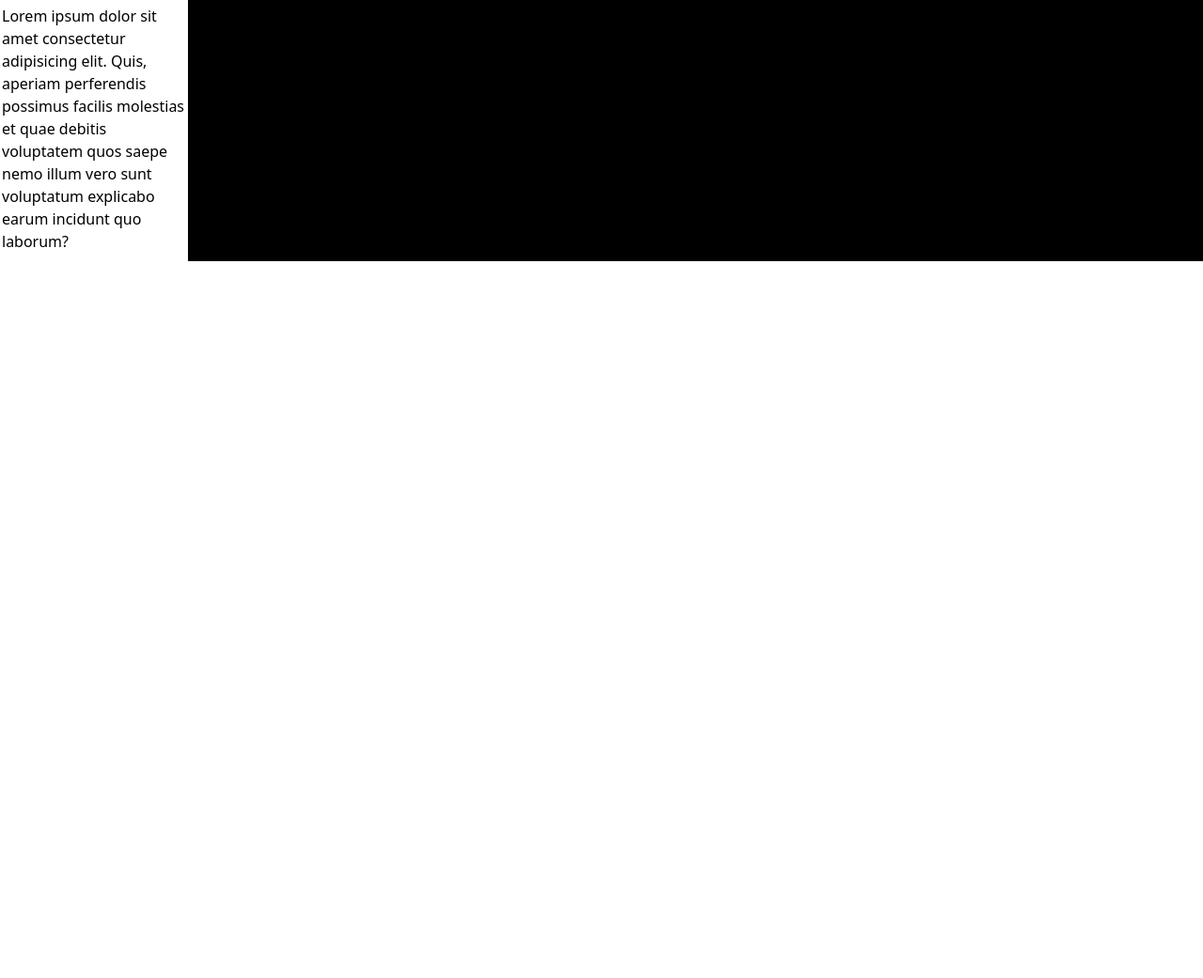
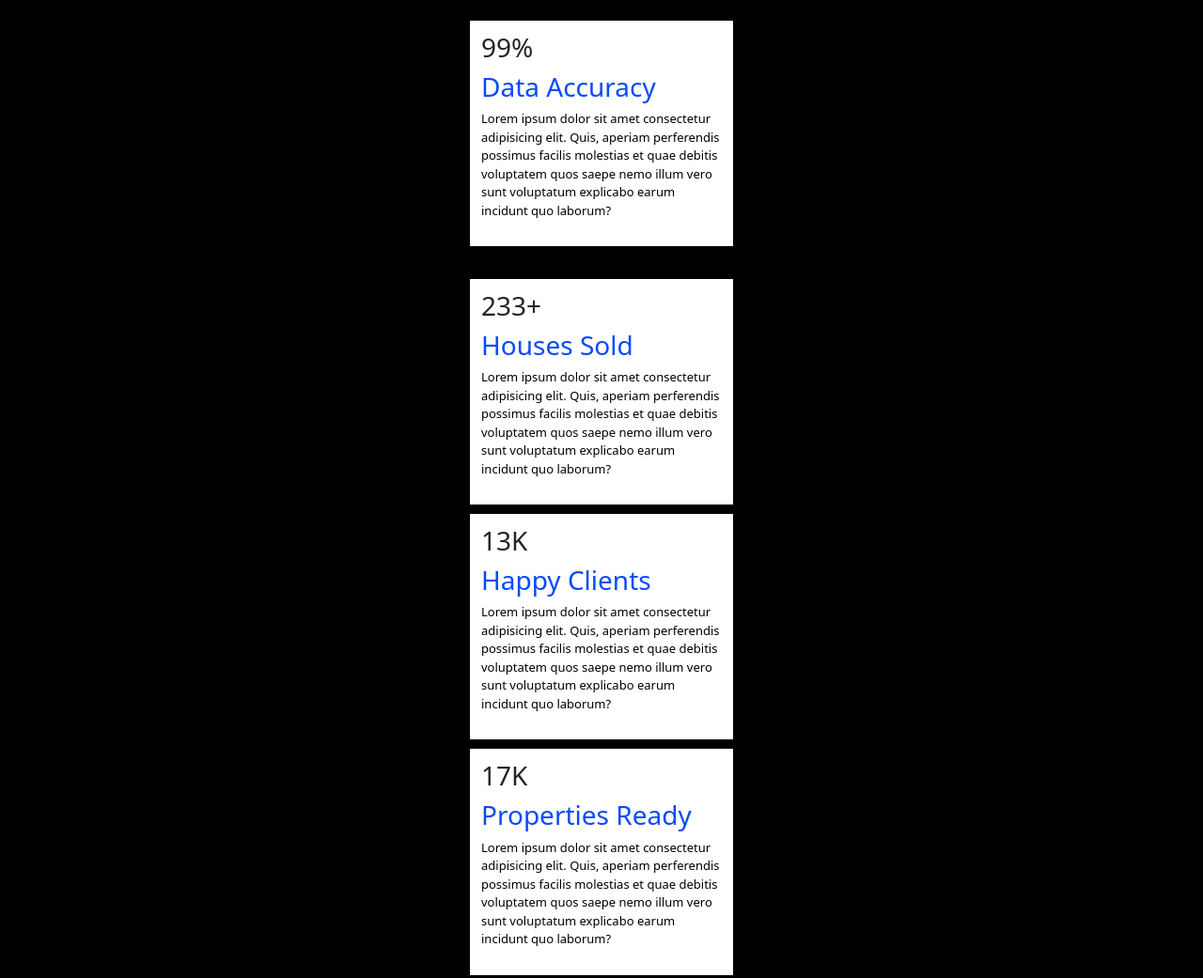
Before and after one commit to lazyday23/compo, a website: page about.html in a window 1280 px wide. Shown: the part 896-1937 px from the top of the page at 94% size. Before the commit the page ends 1183 px from the top, so only its background shows below. Drawn offline with nearby package versions, Linux system fonts and the light colour scheme; files that its build step writes are made by us from their sources.

Commit message:
completed the second secion of the page showcasing services

```diff
--- a/about.html
+++ b/about.html
@@ -5,6 +5,7 @@
     <meta name="viewport" content="width=device-width, initial-scale=1.0">
     <title>About</title>
     <link rel="stylesheet" href="css/about.css">
+    <link rel="stylesheet" href="style.css">
     <link rel="stylesheet" href="node_modules/bootstrap/dist/css/bootstrap.min.css">
 </head>
 <body>
@@ -37,30 +38,35 @@
     <section  id="contact-image">
 
     </section>
-    <section id="section-2">
+    <section>
+
           <div id="grid">
+              <div class="grid-item">
                   <h3>99%</h3>
                 <h3>Data Accuracy</h3>
                 <p>Lorem ipsum dolor sit amet consectetur adipisicing elit. Quis, aperiam perferendis possimus facilis molestias et quae debitis voluptatem quos saepe nemo illum vero sunt voluptatum explicabo earum incidunt quo laborum?</p>
               </div>
 
-        <!-- <div id="grid">
-            <h3>99%</h3>
-            <h3>Data Accuracy</h3>
+              <div class="grid-item">
+                  <h3>233+</h3>
+                <h3>Houses Sold</h3>
                 <p>Lorem ipsum dolor sit amet consectetur adipisicing elit. Quis, aperiam perferendis possimus facilis molestias et quae debitis voluptatem quos saepe nemo illum vero sunt voluptatum explicabo earum incidunt quo laborum?</p>
               </div>
 
-        <div id="grid">
-            <h3>99%</h3>
-            <h3>Data Accuracy</h3>
+              <div class="grid-item">
+                  <h3>13K</h3>
+                <h3>Happy Clients </h3>
                 <p>Lorem ipsum dolor sit amet consectetur adipisicing elit. Quis, aperiam perferendis possimus facilis molestias et quae debitis voluptatem quos saepe nemo illum vero sunt voluptatum explicabo earum incidunt quo laborum?</p>
               </div>
 
-        <div id="grid">
-            <h3>99%</h3>
-            <h3>Data Accuracy</h3>
+              <div class="grid-item">
+                  <h3>17K</h3>
+                <h3>Properties Ready</h3>
                 <p>Lorem ipsum dolor sit amet consectetur adipisicing elit. Quis, aperiam perferendis possimus facilis molestias et quae debitis voluptatem quos saepe nemo illum vero sunt voluptatum explicabo earum incidunt quo laborum?</p>
-        </div> -->
+              </div>
+
+            </div>
      </section>
+
 </body>
 </html>
--- a/css/about.css
+++ b/css/about.css
@@ -11,8 +11,14 @@
     p{
         color: white;
     }
-     h3 + p {
-        color: black;
+    h3 {
+        color: #000000;
+    }
+    h3 ~ h3 {
+        color: #074AF8;
+    }
+     h3 ~ p {
+        color:  black;
     }
 }
 header{
@@ -22,6 +28,10 @@ header{
     display: flex;
     flex-direction: column;
     align-items: center;
+}
+#logo a{
+    text-decoration: none;
+    color : #fff;
 }
 #logo{
     font-size: larger;
@@ -47,6 +57,7 @@ header{
     font-family: 'Times New Roman', Times, serif;
     color: rgb(253, 253, 253);
     padding-right: 5px ;
+    text-decoration: none;
 }
 #section-1{
     background-color: #000000;
@@ -104,28 +115,26 @@ header{
     background-image: url(../img/IMG_0537.JPG);
     height:  calc(90vh - 100px);
     background-position: center;
+
 }
-#section-2{
-    background-color: #000000;
-    color: #ffffff;
-    height: 40vh;
+section{
+    background-color: black;
+
+    height: fit-content;
 }
 #grid{
-     display: grid;
-     background-color: #ffffff;
-     color: #040404;
-     border: 2px solid white ;
-     width: 200px;
-     grid-template-rows: auto ;
-     grid-template-columns: 200px 200px;
+    display: grid;
+    grid-template-columns: 300px  ;
+    grid-template-rows: 300px;
+    justify-content: center;
+    align-items: center;
 }
-#grid h3{
-    color: #074AF8;
-    border: 2px solid white ;
-    width: 200px;
-
+.grid-item{
+    border: 2px solid white;
+    padding: 10px;
+    margin: 5px 10px;
+    background-color: #fff;
 }
-#grid p {
-    display: grid;
-    color: #000000 ;
+.grid-item p{
+    font-size: small;
 }
```
Also changed, not shown: 1 other file. Lines whose indentation alone changed are shown as unchanged.
